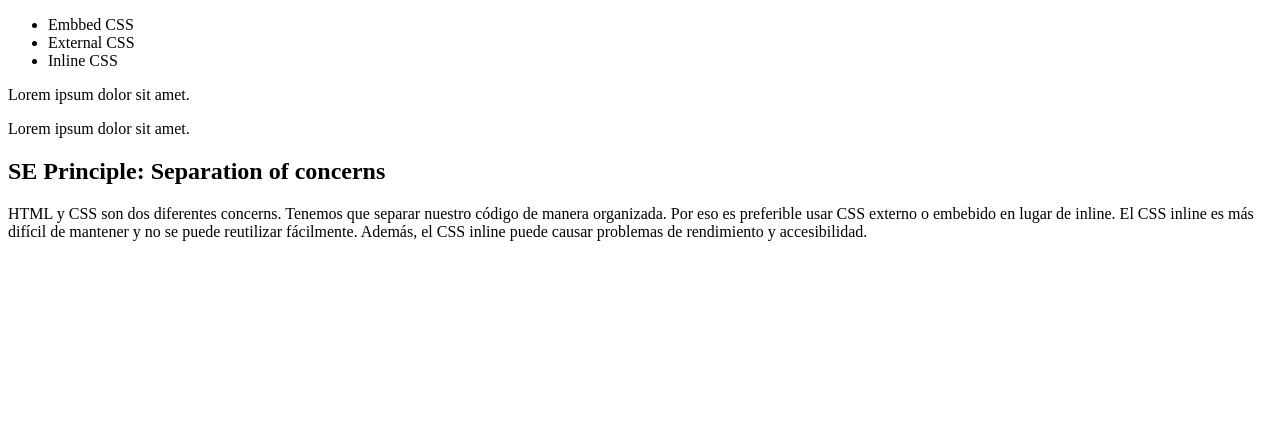
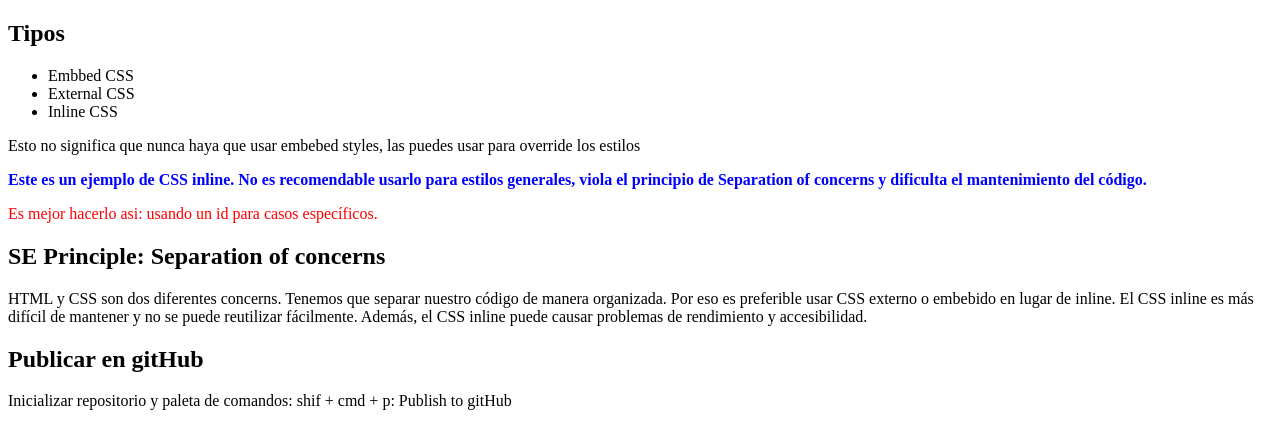
Before and after one commit to kevinsoliz/CSSwithMosh, a plain HTML site: page index.html in a window 1280 px wide. Drawn offline with Linux system fonts and the light colour scheme.

Commit message:
Principio de separación de responsabilidades: nos decantamos por estilos externos, el embebido hace override y el inline se debe evitar a toda costa

```diff
--- a/index.html
+++ b/index.html
@@ -4,20 +4,40 @@
     <meta charset="UTF-8" />
     <meta name="viewport" content="width=device-width, initial-scale=1.0" />
     <title>CSS</title>
-    <style></style>
+    <link rel="stylesheet" href="styles.css" />
+    <!--rel: relationship-->
+    <style>
+      p {
+        color: black;
+      }
+      #first {
+        color: red;
+      }
+    </style>
   </head>
   <body>
     <main>
       <section>
+        <h1>Tipos</h1>
         <ul>
           <li>Embbed CSS</li>
           <li>External CSS</li>
           <li>Inline CSS</li>
         </ul>
+        <p>
+          Esto no significa que nunca haya que usar embebed styles, las puedes
+          usar para override los estilos
+        </p>
       </section>
       <section>
-        <p>Lorem ipsum dolor sit amet.</p>
-        <p>Lorem ipsum dolor sit amet.</p>
+        <p style="color: blue; font-weight: bold">
+          Este es un ejemplo de CSS inline. No es recomendable usarlo para
+          estilos generales, viola el principio de Separation of concerns y
+          dificulta el mantenimiento del código.
+        </p>
+        <p id="first">
+          Es mejor hacerlo asi: usando un id para casos específicos.
+        </p>
       </section>
       <section>
         <h2>SE Principle: Separation of concerns</h2>
@@ -29,6 +49,13 @@
           causar problemas de rendimiento y accesibilidad.
         </p>
       </section>
+      <section>
+        <h2>Publicar en gitHub</h2>
+        <p>
+          Inicializar repositorio y paleta de comandos: shif + cmd + p: Publish
+          to gitHub
+        </p>
+      </section>
     </main>
   </body>
 </html>
--- a/styles.css
+++ b/styles.css
@@ -0,0 +1,3 @@
+p {
+    color: blue;
+}
```
